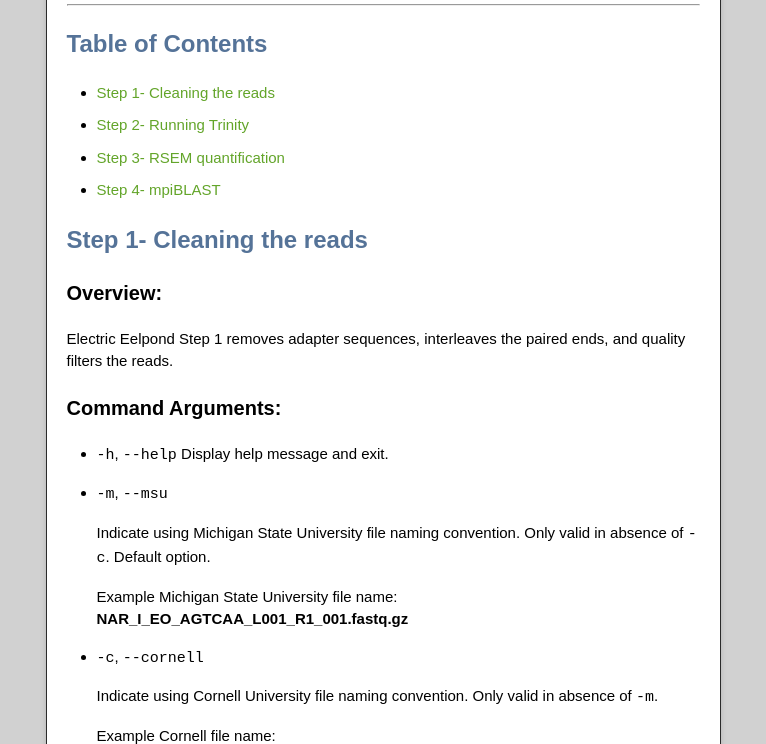
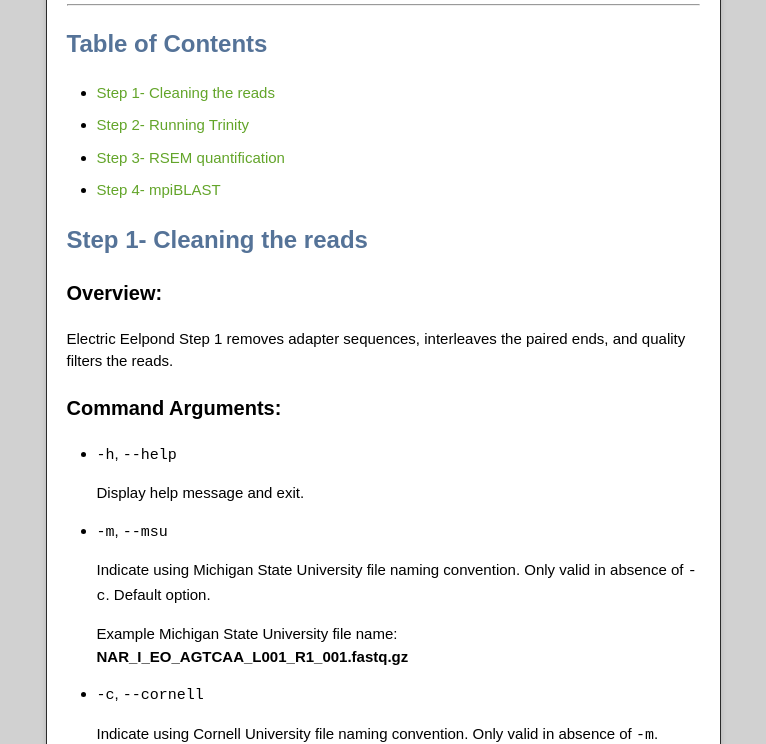
Before and after one commit to gallant-lab/electric-eel-pond, a plain HTML site: page index.html in a window 1280 px wide. Shown: the part 356-1100 px from the top of the page, without its empty margins (257-1023 px from the left). Drawn offline with nearby package versions, Linux system fonts and the light colour scheme.

```diff
--- a/index.html
+++ b/index.html
@@ -61,8 +61,11 @@
 <a name="command-arguments" class="anchor" href="#command-arguments"><span class="octicon octicon-link"></span></a>Command Arguments:</h3>
 
 <ul>
-<li><p><code>-h</code>, <code>--help</code>
-Display help message and exit.</p></li>
+<li>
+<p><code>-h</code>, <code>--help</code></p>
+
+<p>Display help message and exit.</p>
+</li>
 <li>
 <p><code>-m</code>, <code>--msu</code></p>
 
```
Also changed, not shown: params.json (+1 -1 lines).
